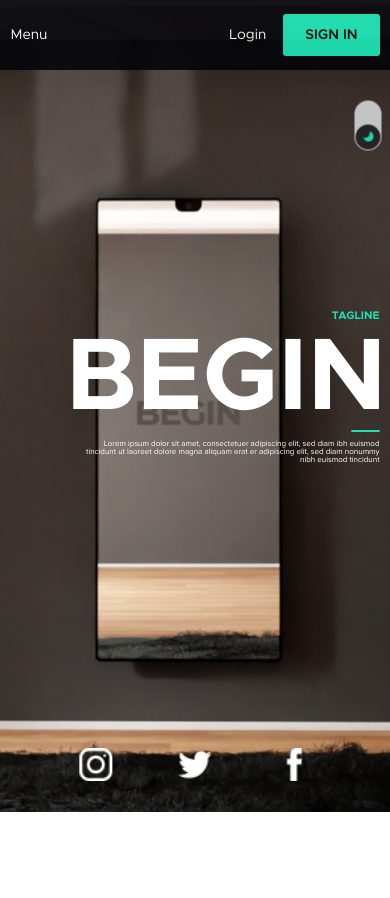
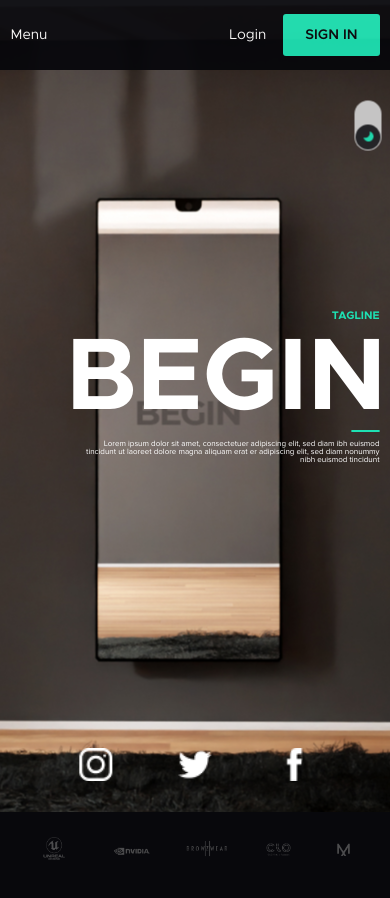
Before and after one commit to Dzidagor/draft_project_5, a plain HTML site: page index.html in a window 390 px wide. Both pictures are taken after a click on the element 368 px from the left and 125 px from the top of the page. Before the commit the page ends 844 px from the top, so only its background shows below. Drawn offline with nearby package versions, Linux system fonts and the light colour scheme; files whose address does not match are found by name.

Commit message:
partner-logos: done

```diff
--- a/index.html
+++ b/index.html
@@ -58,6 +58,26 @@
     </div>
   </section>
   <!-- /.main -->
+  <section class="partner-logos">
+    <span class="partner-logos__bg-text">begin</span>
+    <div class="partner-logos__logos-block">
+      <div class="partner-logos__logo-block">
+        <img src="img/partners-logos/UnrealEngineLogo.png" alt="" class="partner-logos__logo">
+      </div>
+      <div class="partner-logos__logo-block">
+        <img src="img/partners-logos/NvidiaLogo.png" alt="" class="partner-logos__logo">
+      </div>
+      <div class="partner-logos__logo-block">
+        <img src="img/partners-logos/BrowzwearLogo.png" alt="" class="partner-logos__logo">
+      </div>
+      <div class="partner-logos__logo-block">
+        <img src="img/partners-logos/CloLogo.png" alt="" class="partner-logos__logo">
+      </div>
+      <div class="partner-logos__logo-block">
+        <img src="img/partners-logos/MarvelousLogo.png" alt="" class="partner-logos__logo">
+      </div>
+    </div>
+  </section>
   <!-- Подключение скриптов -->
   <script src="js/script.js"></script>
   <script src="https://cdn.jsdelivr.net/npm/bootstrap@5.0.2/dist/js/bootstrap.bundle.min.js" integrity="sha384-MrcW6ZMFYlzcLA8Nl+NtUVF0sA7MsXsP1UyJoMp4YLEuNSfAP+JcXn/tWtIaxVXM" crossorigin="anonymous"></script>
--- a/js/script.js
+++ b/js/script.js
@@ -6,7 +6,8 @@ const switchButton = document.querySelector(".navbar__switch-button"),
       navbarLoginButton = document.querySelector(".navbar__login-button"),
       navbarMenuBtn = document.querySelector(".navbar__menu-btn"),
       navbarLinkBlock = document.querySelector(".navbar__link-block"),
-      navbarContainer = document.querySelector(".navbar__container");
+      navbarContainer = document.querySelector(".navbar__container"),
+      partnerLogos = document.querySelector(".partner-logos");
 
 const switchTheme = (e) => {
   if (!switchButton.classList.contains('switch-on')){
@@ -15,7 +16,8 @@ const switchTheme = (e) => {
     navbarLink.forEach(element => element.classList.add("navbar__link_dark-theme"));
     navbarLoginButton.classList.add("navbar__login-button_dark-theme");
     navbarMenuBtn.classList.add("navbar__menu-btn_dark-theme");
-    navbarLinkBlock.classList.add("navbar__link-block_dark-theme");
+    navbarLinkBlock.classList.add("navbar__link-block_dark-theme"),
+    partnerLogos.classList.add("partner-logos_dark-theme");
 
   } else {
     switchButton.classList.remove('switch-on');
@@ -23,7 +25,8 @@ const switchTheme = (e) => {
     navbarLink.forEach(element => element.classList.remove("navbar__link_dark-theme"));
     navbarLoginButton.classList.remove("navbar__login-button_dark-theme");
     navbarMenuBtn.classList.remove("navbar__menu-btn_dark-theme");
-    navbarLinkBlock.classList.remove("navbar__link-block_dark-theme");
+    navbarLinkBlock.classList.remove("navbar__link-block_dark-theme"),
+    partnerLogos.classList.remove("partner-logos_dark-theme");
   }
 };
 
--- a/sass/_colors.sass
+++ b/sass/_colors.sass
@@ -4,3 +4,4 @@ $grey: #CDCDCD
 $accent: #1EE1B3
 $accent-blue: #1EB2E1
 $light: #fff
+$bg-title: #252528
--- /dev/null
+++ b/sass/blocks/_partner-logos.sass
@@ -0,0 +1,91 @@
+.partner-logos
+  padding-top: 80px
+  padding-bottom: 100px
+  background-color: $light
+  position: relative
+  display: flex
+  justify-content: center
+  &_dark-theme
+    background-color: $dark
+  // .partner-logos__bg-text
+  &__bg-text
+    font-family: 'Metropolis-Bold'
+    font-size: 250px
+    line-height: 250px
+    color: $bg-title
+    opacity: 0.1
+    text-transform: uppercase
+    position: absolute
+    top: -110px
+    left: 190px
+  // .partner-logos__logos-block
+  &__logos-block
+    display: flex
+    justify-content: space-between
+    align-items: center
+    width: 1034px
+  // .partner-logos__logo
+  &__logo
+    opacity: 0.65
+
+@media (max-width: 991.98px)
+  .partner-logos
+    &__bg-text
+      font-size: 128px
+      line-height: 128px
+      top: -70px
+      left: 40px
+    // .partner-logos__logos-block
+    &__logos-block
+      width: 685px
+    &__logo-block
+      &:nth-child(1) img
+        width: 98px
+        height: 51px
+      &:nth-child(2) img
+        width: 78px
+        height: 41px
+      &:nth-child(3) img
+        width: 93px
+        height: 48px
+      &:nth-child(4) img
+        width: 51px
+        height: 27px
+      &:nth-child(5) img
+        width: 69px
+        height: 36px
+
+
+@media (max-width: 575.98px)
+  .partner-logos
+    padding-top: 25px
+    padding-bottom: 47px
+    // background-color: $light
+    // position: relative
+    // display: flex
+    // justify-content: center
+    &__bg-text
+      display: none
+      // font-size: 128px
+      // line-height: 128px
+      // top: -70px
+      // left: 40px
+    // .partner-logos__logos-block
+    &__logos-block
+      width: 330px
+    &__logo-block
+      &:nth-child(1) img
+        width: 47px
+        height: 25px
+      &:nth-child(2) img
+        width: 37px
+        height: 20px
+      &:nth-child(3) img
+        width: 45px
+        height: 23px
+      &:nth-child(4) img
+        width: 25px
+        height: 13px
+      &:nth-child(5) img
+        width: 33px
+        height: 17px
--- a/sass/style.sass
+++ b/sass/style.sass
@@ -3,3 +3,4 @@
 @import 'interface'
 
 @import 'blocks/main'
+@import 'blocks/partner-logos'
```
Also changed, not shown: css/style.css, img/partners-logos/BrowzwearLogo.png (added), img/partners-logos/CloLogo.png (added), img/partners-logos/MarvelousLogo.png (added), img/partners-logos/NvidiaLogo.png (added), img/partners-logos/UnrealEngineLogo.png (added), 1 other file.
